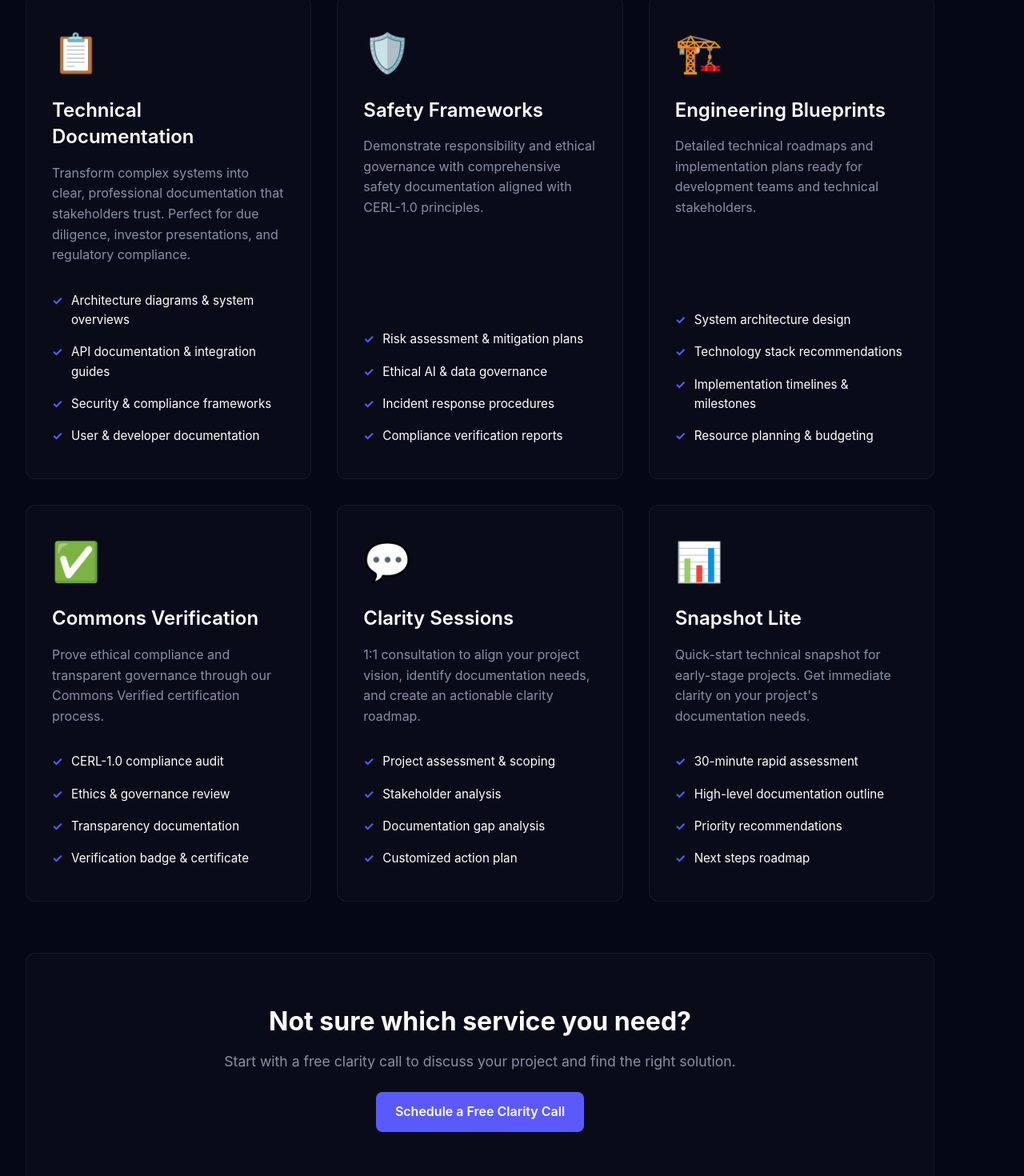
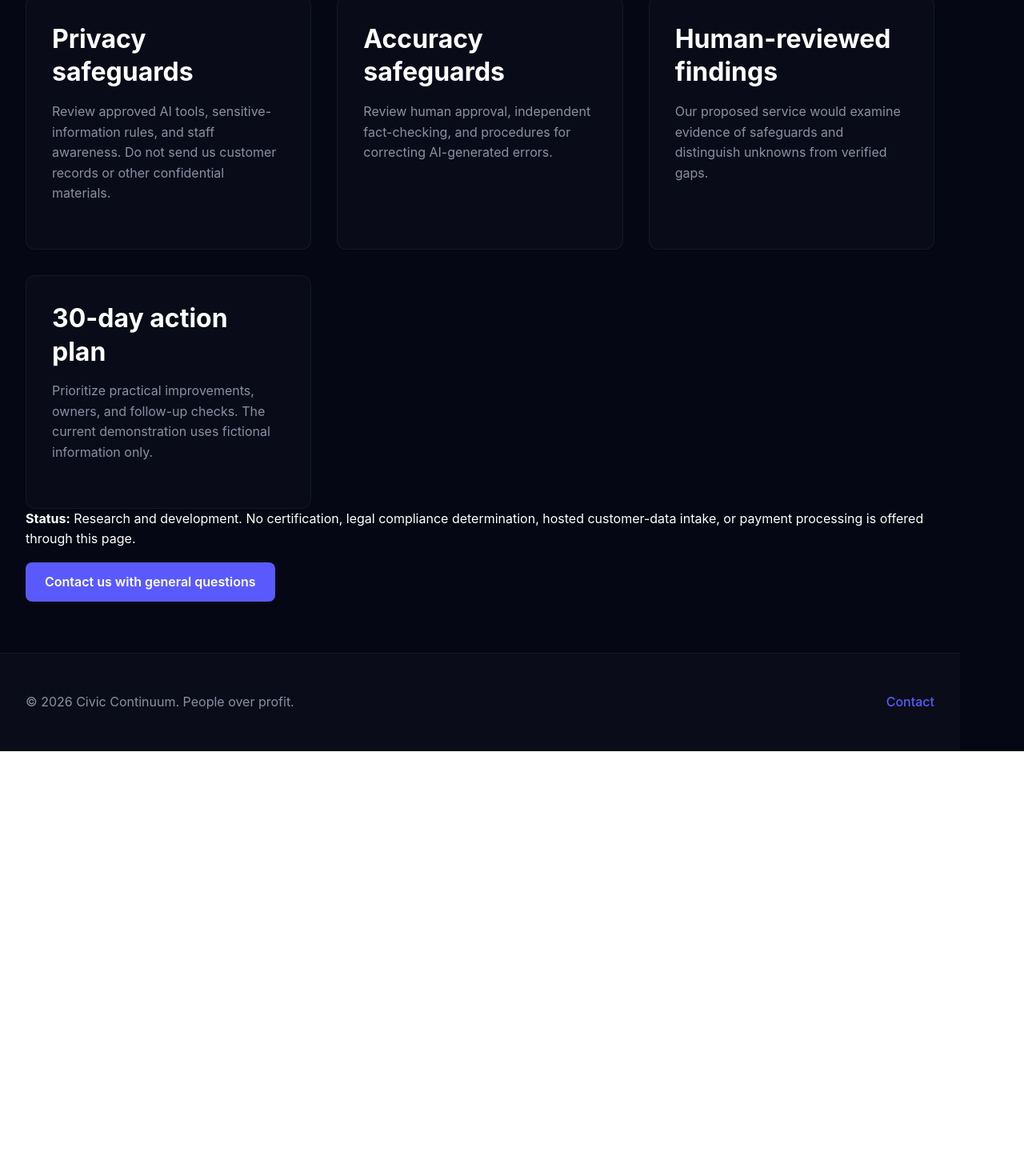
Before and after one commit to mommommy1960-lang/maya-node, a React (Vite) app in the folder frontend/: page /services in a window 1280 px wide. Shown: the part 354-1824 px from the top of the page at 80% size. After the commit the page ends 1293 px from the top, so only its background shows below. Built offline with nearby package versions, Linux system fonts and the light colour scheme.

Commit message:
Align legacy service, pricing and consultation pages with prototype-only checkup

```diff
--- a/frontend/src/pages/Services.jsx
+++ b/frontend/src/pages/Services.jsx
@@ -1,120 +1,18 @@
 import React from 'react';
+import { Link } from 'react-router-dom';
 import './Services.css';
-
-const Services = () => {
-  return (
-    <div className="services">
-      <section className="section">
-        <div className="container">
-          <h1 className="text-center fade-in">Our Services</h1>
-          <p className="services-intro text-center text-muted fade-in">
-            Commons Verified Engineering & Knowledge Services designed for clarity, compliance, and confidence.
-          </p>
-
-          <div className="services-grid grid grid-2">
-            <div className="service-card card fade-in">
-              <div className="service-icon">📋</div>
-              <h3>Technical Documentation</h3>
-              <p>
-                Transform complex systems into clear, professional documentation that stakeholders trust.
-                Perfect for due diligence, investor presentations, and regulatory compliance.
-              </p>
-              <ul className="service-features">
-                <li>Architecture diagrams & system overviews</li>
-                <li>API documentation & integration guides</li>
-                <li>Security & compliance frameworks</li>
-                <li>User & developer documentation</li>
-              </ul>
-            </div>
-
-            <div className="service-card card fade-in">
-              <div className="service-icon">🛡️</div>
-              <h3>Safety Frameworks</h3>
-              <p>
-                Demonstrate responsibility and ethical governance with comprehensive safety documentation
-                aligned with CERL-1.0 principles.
-              </p>
-              <ul className="service-features">
-                <li>Risk assessment & mitigation plans</li>
-                <li>Ethical AI & data governance</li>
-                <li>Incident response procedures</li>
-                <li>Compliance verification reports</li>
-              </ul>
-            </div>
-
-            <div className="service-card card fade-in">
-              <div className="service-icon">🏗️</div>
-              <h3>Engineering Blueprints</h3>
-              <p>
-                Detailed technical roadmaps and implementation plans ready for development teams
-                and technical stakeholders.
-              </p>
-              <ul className="service-features">
-                <li>System architecture design</li>
-                <li>Technology stack recommendations</li>
-                <li>Implementation timelines & milestones</li>
-                <li>Resource planning & budgeting</li>
-              </ul>
-            </div>
-
-            <div className="service-card card fade-in">
-              <div className="service-icon">✅</div>
-              <h3>Commons Verification</h3>
-              <p>
-                Prove ethical compliance and transparent governance through our Commons Verified certification process.
-              </p>
-              <ul className="service-features">
-                <li>CERL-1.0 compliance audit</li>
-                <li>Ethics & governance review</li>
-                <li>Transparency documentation</li>
-                <li>Verification badge & certificate</li>
-              </ul>
-            </div>
-
-            <div className="service-card card fade-in">
-              <div className="service-icon">💬</div>
-              <h3>Clarity Sessions</h3>
-              <p>
-                1:1 consultation to align your project vision, identify documentation needs,
-                and create an actionable clarity roadmap.
-              </p>
-              <ul className="service-features">
-                <li>Project assessment & scoping</li>
-                <li>Stakeholder analysis</li>
-                <li>Documentation gap analysis</li>
-                <li>Customized action plan</li>
-              </ul>
-            </div>
-
-            <div className="service-card card fade-in">
-              <div className="service-icon">📊</div>
-              <h3>Snapshot Lite</h3>
-              <p>
-                Quick-start technical snapshot for early-stage projects. Get immediate clarity
-                on your project's documentation needs.
-              </p>
-              <ul className="service-features">
-                <li>30-minute rapid assessment</li>
-                <li>High-level documentation outline</li>
-                <li>Priority recommendations</li>
-                <li>Next steps roadmap</li>
-              </ul>
-            </div>
-          </div>
-
-          <div className="services-cta text-center">
-            <h2>Not sure which service you need?</h2>
-            <p className="text-muted">
-              Start with a free clarity call to discuss your project and find the right solution.
-            </p>
-            <a href="https://calendly.com/mayanode1" className="btn btn-primary" target="_blank" rel="noopener noreferrer">
-              Schedule a Free Clarity Call
-            </a>
-          </div>
-        </div>
-      </section>
+const Services = () => (
+  <div className="services"><section className="section"><div className="container">
+    <h1 className="text-center">AI Privacy &amp; Accuracy Checkup</h1>
+    <p className="services-intro text-center">Civic Continuum is developing one focused offering for small organizations using generative AI. This is a prototype, not yet a purchasable service.</p>
+    <div className="services-grid grid grid-2">
+      <div className="service-card card"><h2>Privacy safeguards</h2><p>Review approved AI tools, sensitive-information rules, and staff awareness. Do not send us customer records or other confidential materials.</p></div>
+      <div className="service-card card"><h2>Accuracy safeguards</h2><p>Review human approval, independent fact-checking, and procedures for correcting AI-generated errors.</p></div>
+      <div className="service-card card"><h2>Human-reviewed findings</h2><p>Our proposed service would examine evidence of safeguards and distinguish unknowns from verified gaps.</p></div>
+      <div className="service-card card"><h2>30-day action plan</h2><p>Prioritize practical improvements, owners, and follow-up checks. The current demonstration uses fictional information only.</p></div>
     </div>
-  );
-};
-
+    <p><strong>Status:</strong> Research and development. No certification, legal compliance determination, hosted customer-data intake, or payment processing is offered through this page.</p>
+    <Link to="/contact" className="btn btn-primary">Contact us with general questions</Link>
+  </div></section></div>
+);
 export default Services;
```
